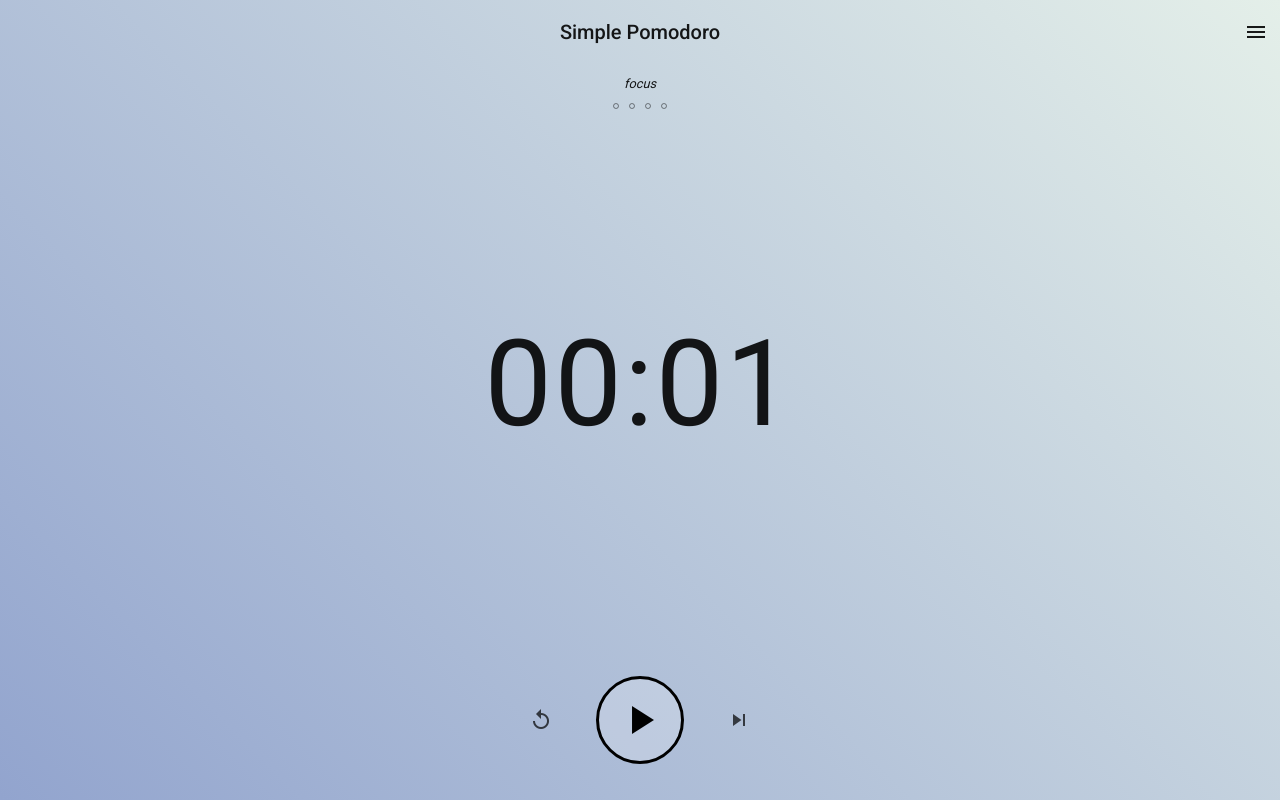
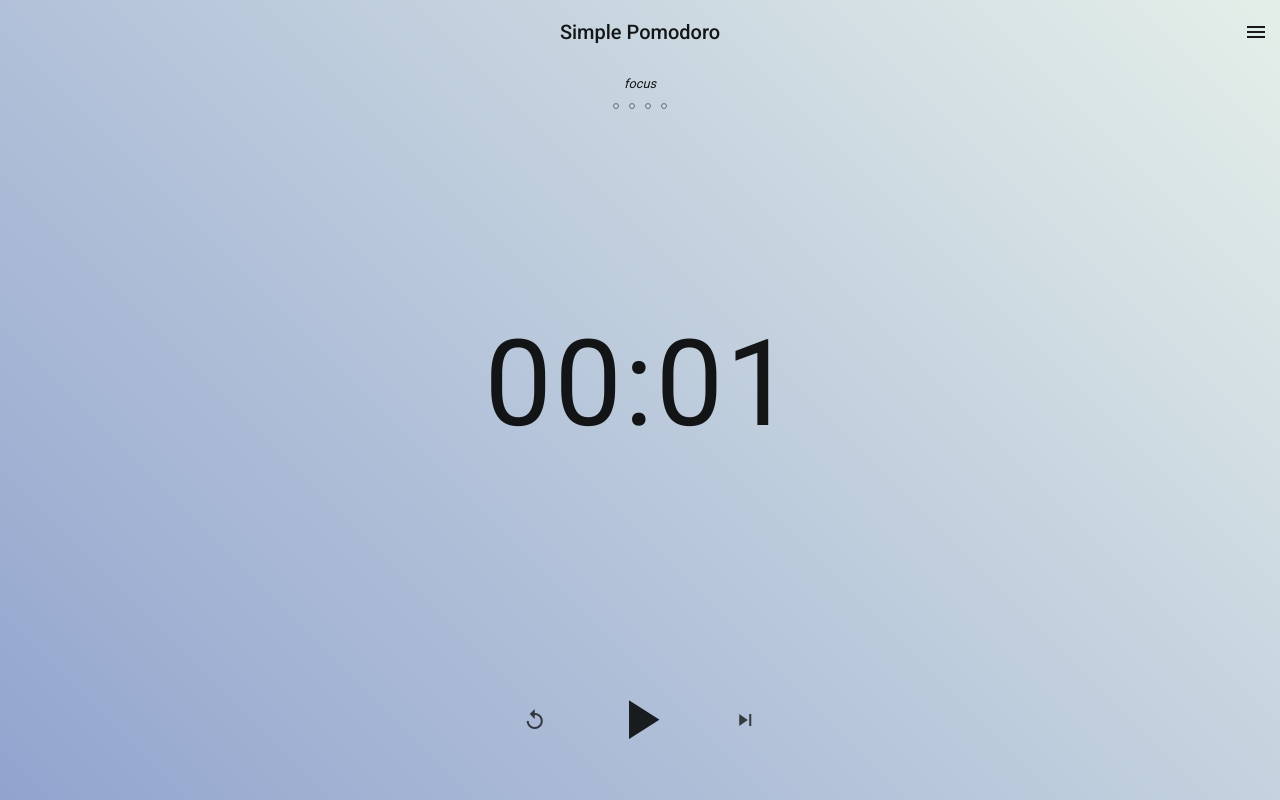
Before and after one commit to Thilerion/vue-pomodoro, a Vue app: page / in a window 1280 px wide. Built offline with nearby package versions, Linux system fonts and the light colour scheme.

Commit message:
changed button styling

```diff
--- a/src/components/PomoControls.vue
+++ b/src/components/PomoControls.vue
@@ -51,13 +51,12 @@ export default {
 	.state-button {
 		border-radius: 50%;
 		border: none;
-		background: transparent;
 		margin: 0 0.8rem;
+		background: none;
 	}
 
 	.state-button.large {
-		border: 3px solid;
-		background-color: rgba(255,255,255,0.2);
+		opacity: 0.85;
 	}
 
 	.state-button.small {
@@ -69,6 +68,6 @@ export default {
 	}
 
 	.state-button.large i {
-		font-size: 48px;
+		font-size: 5em;
 	}
 </style>
```
